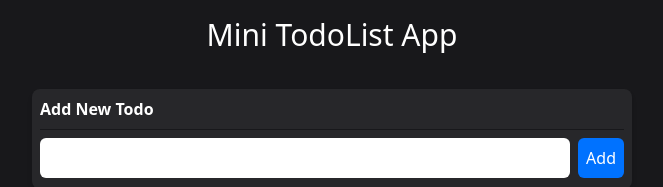
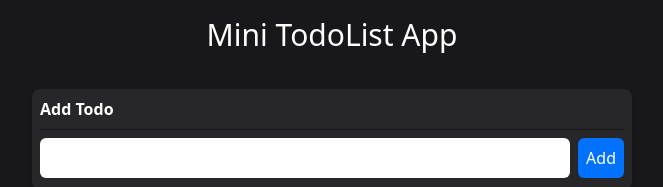
Before and after one commit to behi1989/TodoListWithTest, a React (Vite) app: page / in a window 1280 px wide. Shown: the top 187 px of the page, without its empty margins (308-971 px from the left). Built offline with nearby package versions, Linux system fonts and the light colour scheme.

Commit message:
todoBox title change dynamicly now

```diff
--- a/src/containers/MainPage/index.tsx
+++ b/src/containers/MainPage/index.tsx
@@ -56,7 +56,7 @@ const MainPage:FC = () => {
   return (
     <section className="w-full max-w-[300px] md:max-w-[600px] inset-0 m-auto">
       <h2 data-cy="pageTitle" className="text-white text-center mt-3">Mini TodoList App</h2>
-      <Card data-cy="addToDoBox" className="mt-8" hasLabel label="Add New Todo">
+      <Card data-cy="addToDoBox" className="mt-8" hasLabel label={editFlag ? 'Edit Todo' : 'Add Todo'}>
         <>
           <form onSubmit={editFlag ? updateTodoHandler : addTodoHandler} className="flex justify-between items-center gap-2">
             <TextInput id="todoInput" data-cy="formTextInput" value={todo} onChange={(text) => setTodo(text?.target?.value)} hasLabel={false} />
```
